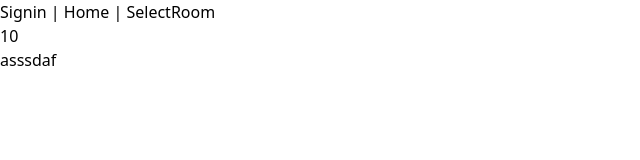
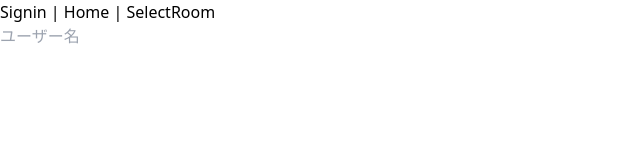
Before and after one commit to Nimono-sleep-well/Kotatsu-Metaverse, a React (Vite) app: page / in a window 1280 px wide. Shown: the top 160 px of the page, without its empty margins (0-640 px from the left). Built offline with nearby package versions, Linux system fonts and the light colour scheme.

Commit message:
Get userName and store it in a variable

```diff
--- a/src/components/Clock.jsx
+++ b/src/components/Clock.jsx
@@ -10,7 +10,7 @@ const Clock = () => {
         return () => clearInterval(timer);
     }, []);
 
-    const year = currentDate.getFullYear();
+    //const year = currentDate.getFullYear();//12/17時点では使わん
     const monthNames = ["January", "February", "March", "April", "May", "June", "July", "August", "September", "October", "November", "December"];
     const dayNames = ["Sun", "Mon", "Tue", "Wed", "Thu", "Fri", "Sat"];
     const month = monthNames[currentDate.getMonth()];
--- a/src/views/Signin.jsx
+++ b/src/views/Signin.jsx
@@ -1,12 +1,37 @@
-import React from 'react'
+import React, { useState } from 'react';
 
 const Signin = ({ name, age }) => {
+    const [userName, setUsername] = useState('');
+    const [registeredUserNames, setRegisteredUserNames] = useState([]);
+
+    const handleKeyDown = (event) => {
+        if (event.key === 'Enter') {
+            setRegisteredUserNames([...registeredUserNames, userName]);
+            setUsername(''); // 入力欄をクリア
+        }
+    };
+
     return (
         <div>
-            <h1>{age}</h1>
-            <h2>{name}</h2>
+            <input
+                type="text"
+                placeholder='ユーザー名'
+                value={userName}
+                onChange={(e) => setUsername(e.target.value)}
+                onKeyDown={handleKeyDown}
+            />
+            {registeredUserNames.length > 0 && (
+                <div>
+                    <h2>登録されたユーザー名:</h2>
+                    <ul>
+                        {registeredUserNames.map((name, index) => (
+                            <li key={index}>{name}</li>
+                        ))}
+                    </ul>
+                </div>
+            )}
         </div>
-    )
+    );
 }
 
-export default Signin
+export default Signin;
```
